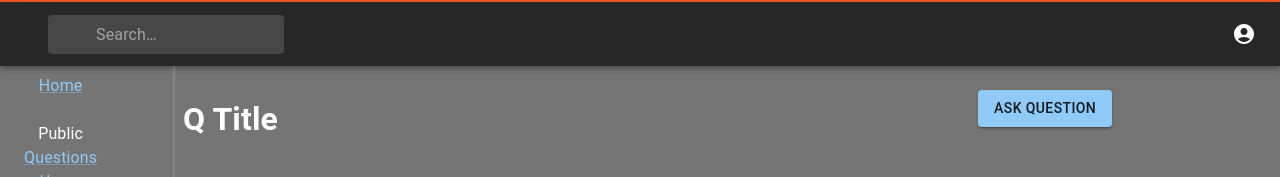
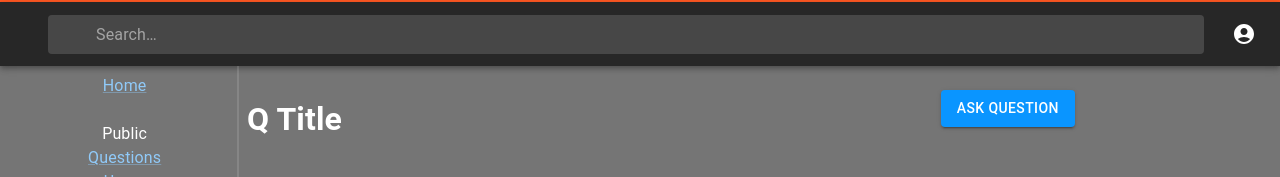
Before and after one commit to roope-a/project-web-applications, a React (Create React App) app in the folder client/: page /questions in a window 1280 px wide. Shown: the top 177 px of the page. Built offline with nearby package versions, Linux system fonts and the light colour scheme.

Commit message:
refactored pages to use PageBase

```diff
--- a/client/src/App.js
+++ b/client/src/App.js
@@ -9,17 +9,38 @@ import UsersPage from './components/UsersPage';
 import LoginPage from './components/LoginPage';
 import { CssBaseline } from '@mui/material';
 import ProfilePage from './components/ProfilePage';
+import NotFound from './components/NotFound';
 
 const getDesignTokens = (mode) => ({
+  components: {
+    MuiToolbar: {
+      styleOverrides: {
+        root: {
+          // height: 56
+        }
+      }
+    }
+  },
   palette: {
     mode,
     ...(mode === 'light'
     // light
-      ? {}
+      ? {
+        primary: {
+          main: '#F8F9F9',
+        },
+        secondary: {
+          main: '#0A95FF',
+        },
+        accent: '#FF5722'
+      }
       // dark
       : {
         background: {
           default: '#757575'
+        },
+        secondary: {
+          main: '#0A95FF',
         },
         accent: '#FF5722'
       })
@@ -61,6 +82,7 @@ function App() {
             <Route path='/users' element={ <UsersPage/> }/>
             {/* needs to be like /users/:id/:name ?? */}
             <Route path='/users/profile' element={ <ProfilePage/> }/>
+            <Route path='*' element={ <NotFound /> }/>
           </Routes>
         </Router>
       </ThemeProvider>
--- a/client/src/components/AskButton.js
+++ b/client/src/components/AskButton.js
@@ -8,7 +8,7 @@ import { Link } from 'react-router-dom';
 function AskButton() {
     return (
         <Box sx={{ pt: 2 }}>
-            <Button variant='contained' component={ Link } to='/'>
+            <Button variant='contained' color='secondary' component={ Link } to='/'>
                 Ask Question
             </Button>
         </Box>
--- a/client/src/components/Header.js
+++ b/client/src/components/Header.js
@@ -42,9 +42,9 @@ const StyledInputBase = styled(InputBase)(({ theme }) => ({
         paddingLeft: `calc(1em + ${theme.spacing(4)})`,
         transition: theme.transitions.create('width'),
         width: '100%',
-        [theme.breakpoints.up('md')]: {
-            width: '20ch',
-        },
+        // [theme.breakpoints.up('md')]: {
+        //     width: '20ch',
+        // },
     },
 }));
 
@@ -115,8 +115,8 @@ function Header() {
     //         onClose={handleMobileMenuClose}
     //     >
     //         <MenuItem>
-    //             <IconButton size="large" aria-label="show 4 new mails" color="inherit">
-    //                 <Badge badgeContent={4} color="error">
+    //             <IconButton size='large' aria-label='show 4 new mails' color='inherit'>
+    //                 <Badge badgeContent={4} color='error'>
     //                     <MailIcon />
     //                 </Badge>
     //             </IconButton>
@@ -124,11 +124,11 @@ function Header() {
     //         </MenuItem>
     //         <MenuItem>
     //             <IconButton
-    //                 size="large"
-    //                 aria-label="show 17 new notifications"
-    //                 color="inherit"
+    //                 size='large'
+    //                 aria-label='show 17 new notifications'
+    //                 color='inherit'
     //             >
-    //                 <Badge badgeContent={17} color="error">
+    //                 <Badge badgeContent={17} color='error'>
     //                     <NotificationsIcon />
     //                 </Badge>
     //             </IconButton>
@@ -136,11 +136,11 @@ function Header() {
     //         </MenuItem>
     //         <MenuItem onClick={handleProfileMenuOpen}>
     //             <IconButton
-    //                 size="large"
-    //                 aria-label="account of current user"
-    //                 aria-controls="primary-search-account-menu"
-    //                 aria-haspopup="true"
-    //                 color="inherit"
+    //                 size='large'
+    //                 aria-label='account of current user'
+    //                 aria-controls='primary-search-account-menu'
+    //                 aria-haspopup='true'
+    //                 color='inherit'
     //             >
     //                 <AccountCircle />
     //             </IconButton>
@@ -152,35 +152,35 @@ function Header() {
 
     return (
         <Box sx={{ flexGrow: 1, borderTop: 2, borderColor: theme.palette.accent}}>
-            <AppBar position="static">
-                <Toolbar>
+            <AppBar position='static'>
+                <Toolbar sx={{ justifyContent: 'space-between' }}>
 
-                    <Search>
-                        <StyledInputBase
-                            placeholder="Search…"
+                    <Search sx={{ flexGrow: 1 }}>
+                        <StyledInputBase fullWidth={true}
+                            placeholder='Search…'
                             inputProps={{ 'aria-label': 'search' }}
                         />
                     </Search>
-                    <Box sx={{ flexGrow: 1 }} />
+                    {/* <Box sx={{ flexGrow: 1 }} /> */}
                     <IconButton
-                        size="large"
-                        edge="end"
-                        aria-label="account of current user"
+                        size='large'
+                        edge='end'
+                        aria-label='account of current user'
                         aria-controls={menuId}
-                        aria-haspopup="true"
+                        aria-haspopup='true'
                         onClick={handleProfileMenuOpen}
-                        color="inherit"
+                        color='inherit'
                     >
                         <AccountCircle />
                     </IconButton>
                     {/* <Box sx={{ display: { xs: 'flex', md: 'none' } }}>
                             <IconButton
-                                size="large"
-                                aria-label="show more"
+                                size='large'
+                                aria-label='show more'
                                 aria-controls={mobileMenuId}
-                                aria-haspopup="true"
+                                aria-haspopup='true'
                                 onClick={handleMobileMenuOpen}
-                                color="inherit"
+                                color='inherit'
                             >
                                 <MoreIcon />
                             </IconButton>
--- a/client/src/components/LeftSideBar.js
+++ b/client/src/components/LeftSideBar.js
@@ -1,15 +1,13 @@
 import { styled, alpha } from '@mui/material/styles';
 import { Box } from '@mui/system';
 import React from 'react';
-import { left } from '@mui/system';
 import { useTheme } from '@mui/material/styles';
 import { Grid, Link, List, Toolbar, Typography } from '@mui/material';
 
 
 const SideBar = styled(Box)(({ theme }) => ({
     width: 175,
-    position: left,
-    [theme.breakpoints.down('sm')]: {
+    [theme.breakpoints.down('md')]: {
         display: 'none',
     },
 }));
--- /dev/null
+++ b/client/src/components/NotFound.js
@@ -0,0 +1,12 @@
+import { Box } from '@mui/system';
+import React from 'react';
+
+function NotFound() {
+    return (
+        <Box>
+            404 Not found
+        </Box>
+    );
+}
+
+export default NotFound;
--- /dev/null
+++ b/client/src/components/PageBase.js
@@ -0,0 +1,26 @@
+import { Box, Container } from '@mui/system';
+import React from 'react';
+import Header from './Header';
+import Footer from './Footer';
+import { Grid } from '@mui/material';
+import LeftSideBar from './LeftSideBar';
+
+class PageBase extends React.Component {
+
+    render() {
+        return (
+            <Box>
+                <Header />
+                <Container sx={{ maxWidth: 1264 }}>
+                    <Grid container>
+                        <LeftSideBar />
+                        {this.props.children}
+                    </Grid>
+                </Container>
+                <Footer />
+            </Box>
+        );
+    }
+}
+
+export default PageBase;
--- a/client/src/components/ProfilePage.js
+++ b/client/src/components/ProfilePage.js
@@ -1,16 +1,14 @@
-import { Grid, Typography } from '@mui/material';
+import { Container, Grid, Typography } from '@mui/material';
 import { grey } from '@mui/material/colors';
 import { Box } from '@mui/system';
 import React from 'react';
 import Header from './Header';
 import LeftSideBar from './LeftSideBar';
+import PageBase from './PageBase';
 
 function ProfilePage() {
     return (
-        <Box>
-            <Header />
-            <Grid container spacing={0} p={0}>
-                <LeftSideBar />
+        <PageBase>
             <Grid item xs>
                 <Grid container p={3} direction='row' >
                     <Box sx={{ width: 125, height: 125, backgroundColor: 'primary.dark', borderRadius: 1 }}></Box>
@@ -31,17 +29,15 @@ function ProfilePage() {
                             {/* {posts.map((question) => (
 
                             ))}; */}
-                                <Box p={1} sx={{borderBottom: 1}}>
+                            <Box p={1} sx={{ borderBottom: 1 }}>
                                 <Typography align='left'>Post</Typography>
                             </Box>
                             <Typography align='left'>Post</Typography>
                         </Grid>
                     </Box>
-
                 </Grid>
             </Grid>
-            </Grid>
-        </Box >
+        </PageBase>
     );
 }
 
--- a/client/src/components/QuestionPage.js
+++ b/client/src/components/QuestionPage.js
@@ -3,16 +3,13 @@ import { Box } from '@mui/system';
 import React, { useEffect, useState } from 'react';
 import Header from './Header';
 import LeftSideBar from './LeftSideBar';
+import PageBase from './PageBase';
 import Post from './Post';
 import SubHeader from './SubHeader';
 
 function QuestionPage() {
     return (
-        <div>
-            <Header />
-            <Grid container spacing={0} margin={0} >
-
-                <Grid item ><LeftSideBar /></Grid>
+        <PageBase>
                 <Grid item xs>
                     <SubHeader title='Q Title' />
                     <Typography>
@@ -22,11 +19,7 @@ function QuestionPage() {
                     <Post></Post>
                     <Post></Post>
                 </Grid>
-            </Grid>
-
-
-
-        </div>
+        </PageBase>
     );
 }
 
--- a/client/src/components/QuestionsPage.js
+++ b/client/src/components/QuestionsPage.js
@@ -3,6 +3,7 @@ import { Box } from '@mui/system';
 import React, { useEffect, useState } from 'react';
 import Header from './Header'
 import LeftSideBar from './LeftSideBar';
+import PageBase from './PageBase';
 import Question from './Question'
 import SubHeader from './SubHeader';
 
@@ -38,10 +39,7 @@ function QuestionsPage() {
     useEffect(() => fetchQuestions(), []);
 
     return (
-        <Box>
-            <Header />
-            <Grid container spacing={0} margin={0} >
-                <Grid item ><LeftSideBar /></Grid>
+        <PageBase>
             <Grid item xs>
                 <SubHeader title='All questions' />
                 <p align='left'>total questions</p>
@@ -55,8 +53,7 @@ function QuestionsPage() {
                     />
                 ))}
             </Grid>
-            </Grid>
-        </Box>
+        </PageBase>
     );
 }
 
```
Also changed, not shown: client/src/components/LoginPage.js (+4 -9 lines), client/src/components/RegisterPage.js (+4 -7 lines). Lines whose indentation alone changed are shown as unchanged.
